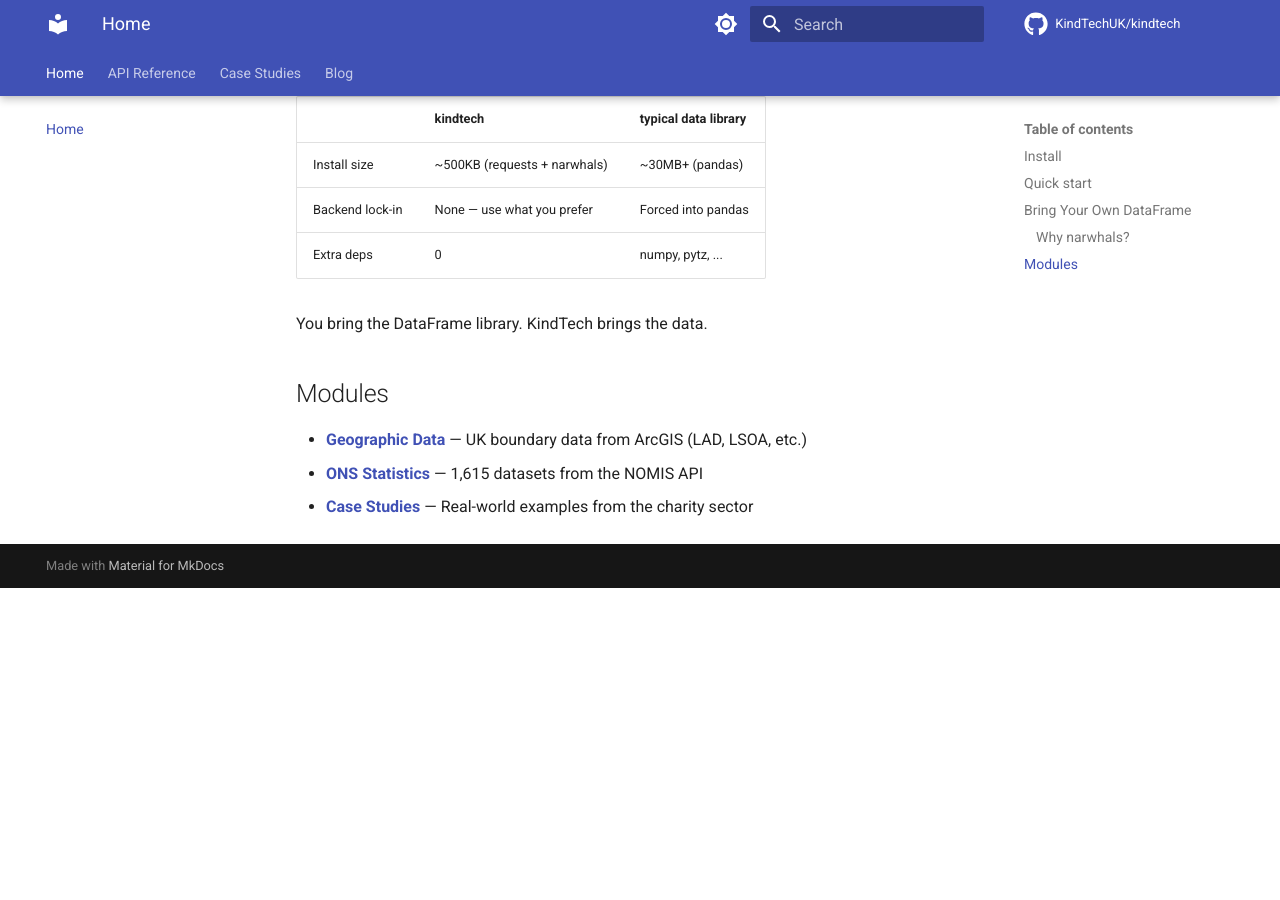
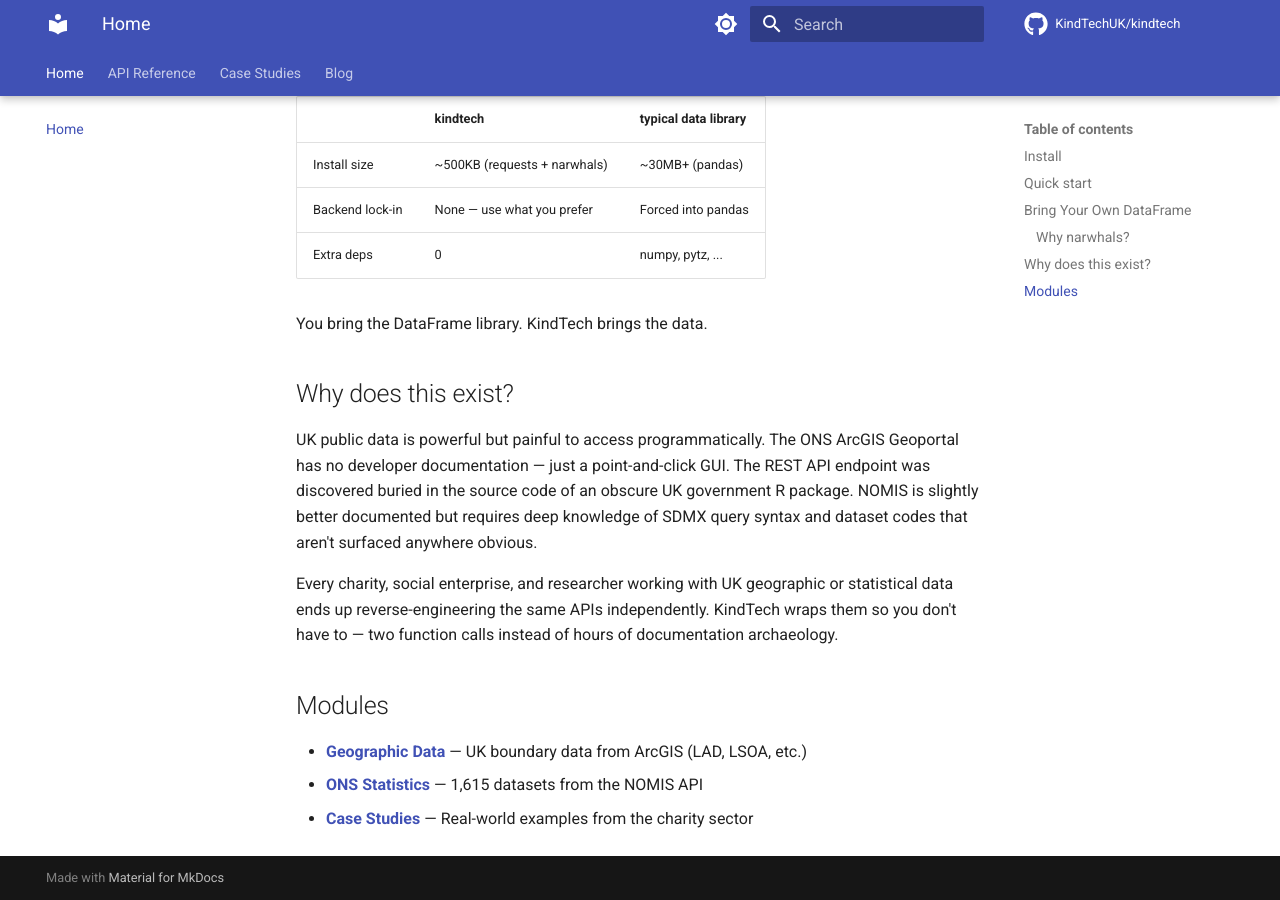
Before and after one commit to KindTechUK/kindtech, an MkDocs documentation site: the page built from docs/index.md, in a window 1280 px wide and 900 px high, scrolled down 1320 px. Built offline with MkDocs 1.6.1 and Material for MkDocs 9.7.7, drawn with Linux system fonts in a browser that asks for light colours; comment, search, counter and statistics services are not loaded; before the commit the page ends 1908 px from its top, so only the background shows below that.

Commit message:
Add "Why does this exist?" section to docs homepage
Explains the core value proposition: these APIs are undocumented
and were discovered via an obscure UK government R package. Every
organisation working with UK public data reverse-engineers them
independently — kindtech wraps them into two function calls.

```diff
--- a/docs/index.md
+++ b/docs/index.md
@@ -63,6 +63,12 @@
 
 You bring the DataFrame library. KindTech brings the data.
 
+## Why does this exist?
+
+UK public data is powerful but painful to access programmatically. The ONS ArcGIS Geoportal has no developer documentation — just a point-and-click GUI. The REST API endpoint was discovered buried in the source code of an obscure UK government R package. NOMIS is slightly better documented but requires deep knowledge of SDMX query syntax and dataset codes that aren't surfaced anywhere obvious.
+
+Every charity, social enterprise, and researcher working with UK geographic or statistical data ends up reverse-engineering the same APIs independently. KindTech wraps them so you don't have to — two function calls instead of hours of documentation archaeology.
+
 ## Modules
 
 - [**Geographic Data**](api/geo.md) — UK boundary data from ArcGIS (LAD, LSOA, etc.)
```
